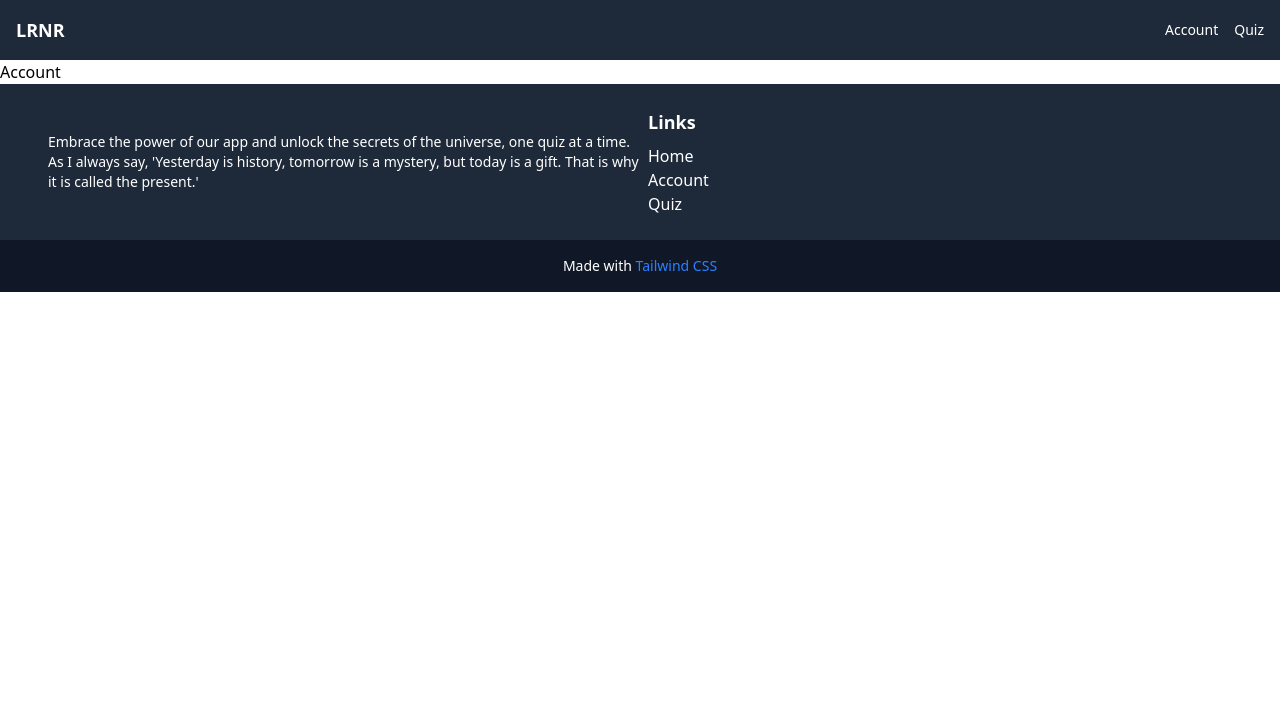
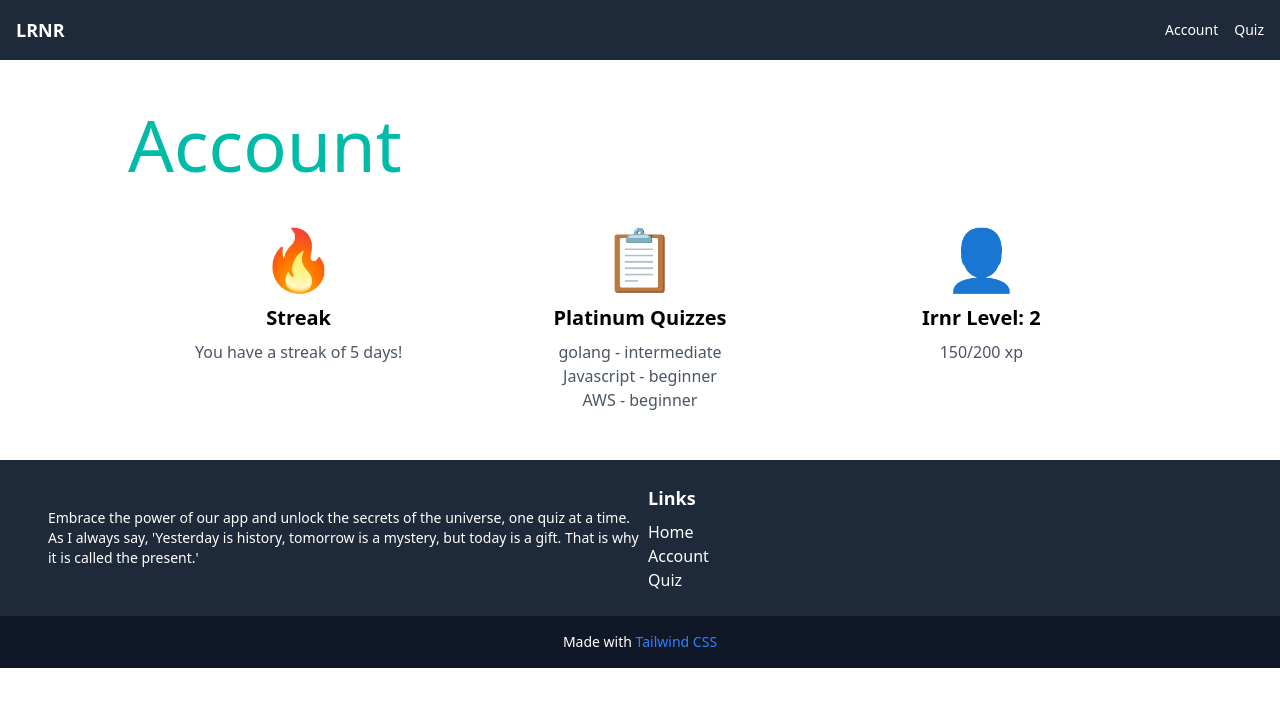
Before and after one commit to sergio7quintero/G1-LRNR-Sergio, a React (Vite) app: page /account in a window 1280 px wide. Shown: the top 706 px of the page. Built offline with nearby package versions, Linux system fonts and the light colour scheme.

Commit message:
added account page

```diff
--- a/src/pages/Account.jsx
+++ b/src/pages/Account.jsx
@@ -1,7 +1,36 @@
-import React from 'react'
+import React from "react";
 
 export default function Account() {
   return (
-    <div>Account</div>
-  )
+    <div className="max-w-5xl mx-auto py-12">
+      <h1 className="text-7xl font-light text-teal-500 mb-12 text-left">
+        Account
+      </h1>
+
+      <div className="flex justify-between items-start text-center">
+        {/* Streak */}
+        <div className="flex-1 mx-8">
+          <div className="text-6xl text-teal-400">🔥</div>
+          <h2 className="text-xl font-semibold mt-4">Streak</h2>
+          <p className="text-gray-600 mt-2">You have a streak of 5 days!</p>
+        </div>
+
+        {/* Platinum Quizzes */}
+        <div className="flex-1 mx-8">
+          <div className="text-6xl text-teal-400">📋</div>
+          <h2 className="text-xl font-semibold mt-4">Platinum Quizzes</h2>
+          <p className="text-gray-600 mt-2">golang - intermediate</p>
+          <p className="text-gray-600">Javascript - beginner</p>
+          <p className="text-gray-600">AWS - beginner</p>
+        </div>
+
+        {/* Irnr Level */}
+        <div className="flex-1 mx-8">
+          <div className="text-6xl text-teal-400">👤</div>
+          <h2 className="text-xl font-semibold mt-4">Irnr Level: 2</h2>
+          <p className="text-gray-600 mt-2">150/200 xp</p>
+        </div>
+      </div>
+    </div>
+  );
 }
```
